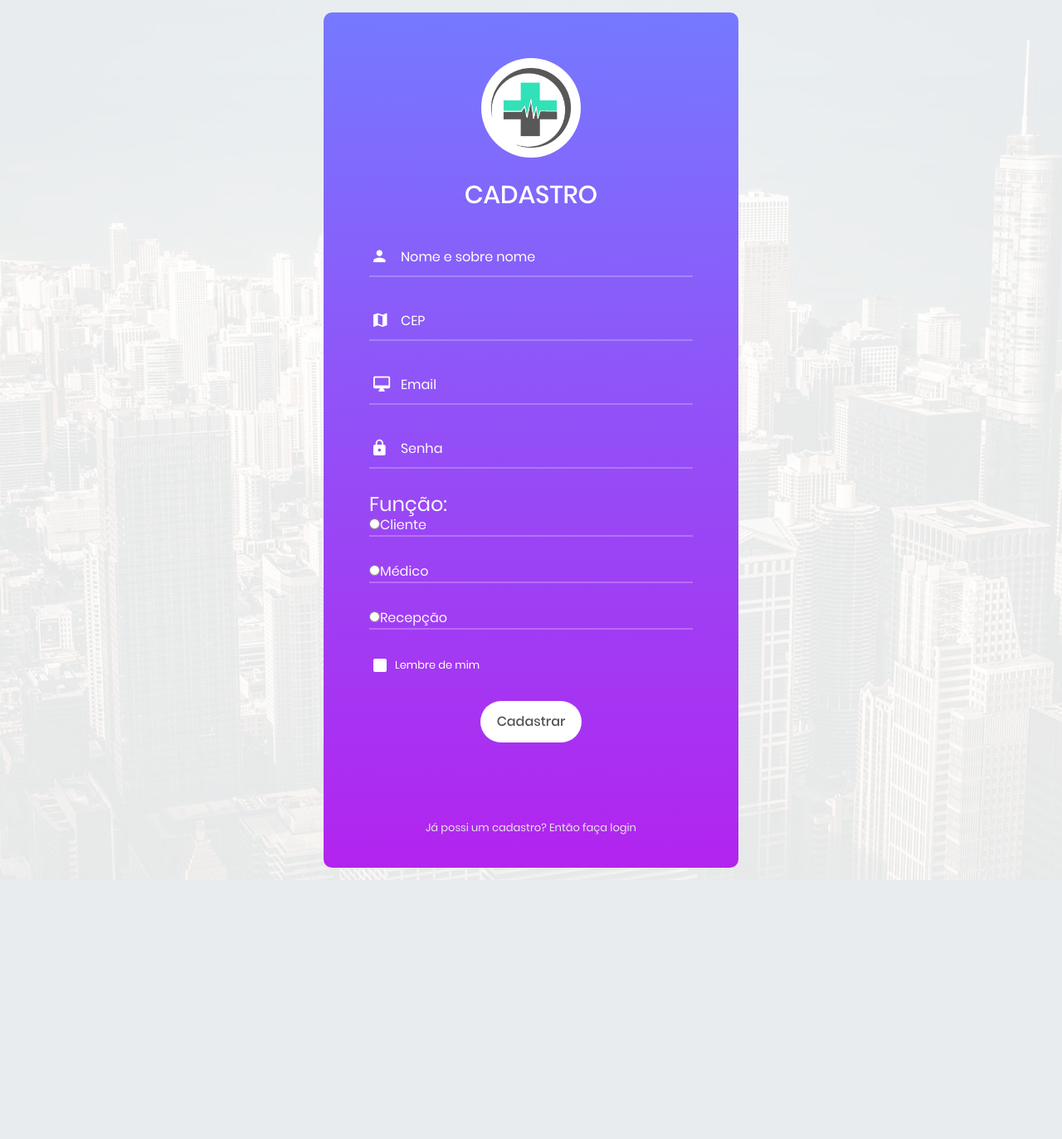
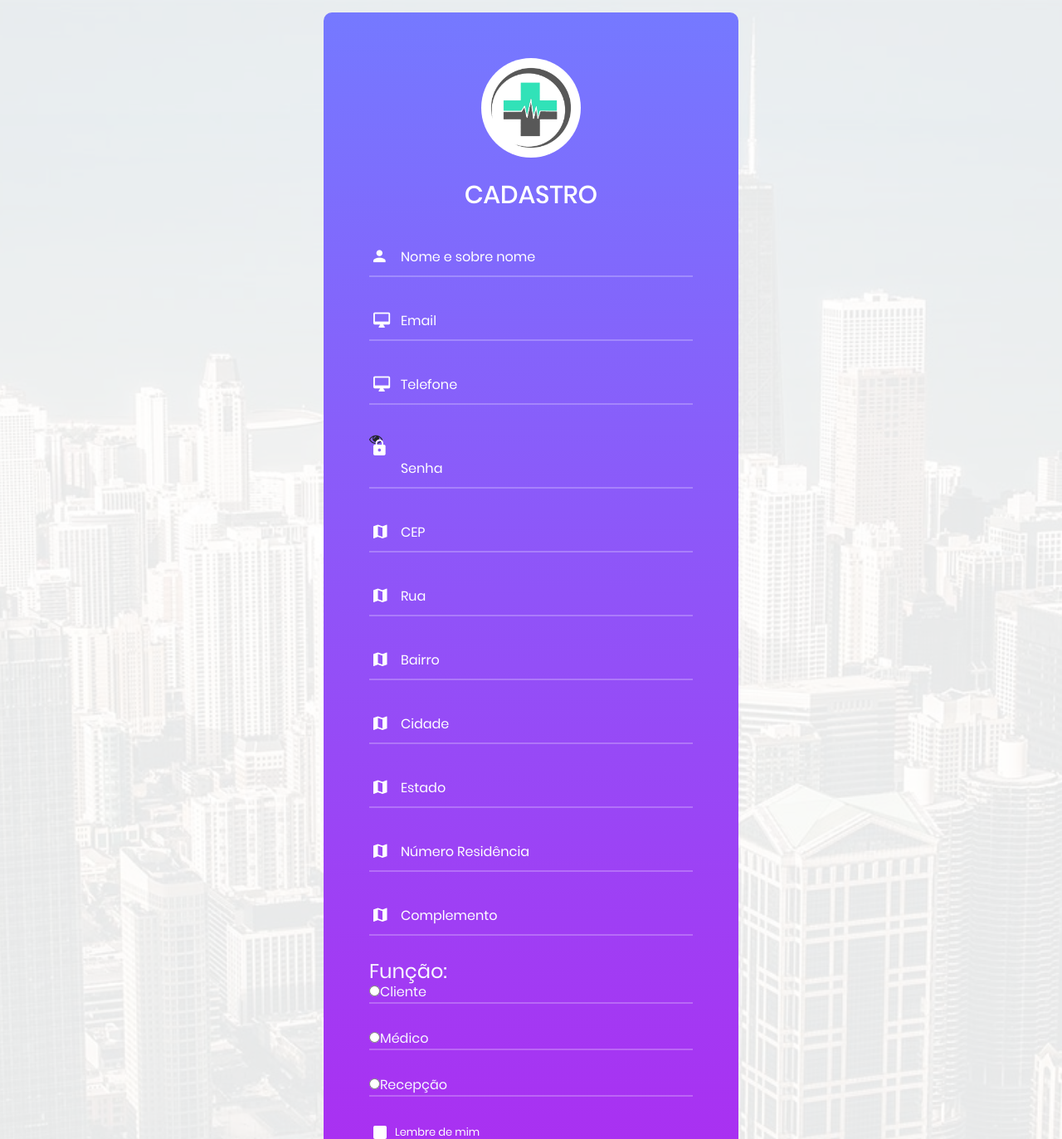
Before and after one commit to EM180303/projeto_php_oo, a PHP site: page /cadastro.php in a window 1280 px wide. Shown: the top 1373 px of the page at 83% size. Before the commit the page ends 1061 px from the top, so only its background shows below. Run offline with PHP 8.4, Linux system fonts and the light colour scheme.

Commit message:
cadastrando

```diff
--- a/codigos/cadastro.php
+++ b/codigos/cadastro.php
@@ -26,13 +26,84 @@
 	<link rel="stylesheet" type="text/css" href="css/util.css">
 	<link rel="stylesheet" type="text/css" href="css/main.css">
 <!--===============================================================================================-->
+
+<script>
+
+    function limpa_formulário_cep() {
+            //Limpa valores do formulário de cep.
+            document.getElementById('rua').value=("");
+            document.getElementById('bairro').value=("");
+            document.getElementById('cidade').value=("");
+            document.getElementById('uf').value=("");
+    }
+
+    function meu_callback(conteudo) {
+        if (!("erro" in conteudo)) {
+            //Atualiza os campos com os valores.
+            document.getElementById('rua').value=(conteudo.logradouro);
+            document.getElementById('bairro').value=(conteudo.bairro);
+            document.getElementById('cidade').value=(conteudo.localidade);
+            document.getElementById('uf').value=(conteudo.uf);
+
+        } //end if.
+        else {
+            //CEP não Encontrado.
+            limpa_formulário_cep();
+            alert("CEP não encontrado.");
+        }
+    }
+
+    function pesquisacep(valor) {
+
+        //Nova variável "cep" somente com dígitos.
+        var cep = valor.replace(/\D/g, '');
+
+        //Verifica se campo cep possui valor informado.
+        if (cep != "") {
+
+            //Expressão regular para validar o CEP.
+            var validacep = /^[0-9]{8}$/;
+
+            //Valida o formato do CEP.
+            if(validacep.test(cep)) {
+
+                //Preenche os campos com "..." enquanto consulta webservice.
+                document.getElementById('rua').value="...";
+                document.getElementById('bairro').value="...";
+                document.getElementById('cidade').value="...";
+                document.getElementById('uf').value="...";
+
+                //Cria um elemento javascript.
+                var script = document.createElement('script');
+
+                //Sincroniza com o callback.
+                script.src = 'https://viacep.com.br/ws/'+ cep + '/json/?callback=meu_callback';
+
+                //Insere script no documento e carrega o conteúdo.
+                document.body.appendChild(script);
+
+            } //end if.
+            else {
+                //cep é inválido.
+                limpa_formulário_cep();
+                alert("Formato de CEP inválido.");
+            }
+        } //end if.
+        else {
+            //cep sem valor, limpa formulário.
+            limpa_formulário_cep();
+        }
+    };
+
+    </script>
+
 </head>
 <body>
 
 	<div class="limiter">
 		<div class="container-login100" style="background-image: url('images/bg-01.jpg');">
 			<div class="wrap-login100">
-				<form action="home.php" class="login100-form validate-form">
+				<form action="cadastrar.php" method="POST" class="login100-form validate-form">
 					<span class="login100-form-logo">
 						<i><img src="imagens/logoHope.png" alt="Logo Hopw" height="110px"></i>
 					</span>
@@ -46,19 +117,57 @@
 						<span class="focus-input100" data-placeholder="&#xf207;"></span>
 					</div>
 
-					<div class="wrap-input100 validate-input" data-validate = "Coloque seu nome e sobre CEP">
-						<input class="input100" type="text" name="cep" placeholder="CEP">
-						<span class="focus-input100"data-placeholder="&#xf196;"></span>
-					</div>
-
 					<div class="wrap-input100 validate-input" data-validate = "Coloque seu email">
 						<input class="input100" type="text" name="email" placeholder="Email">
 						<span class="focus-input100" data-placeholder="&#xf291;"></span>
 					</div>
 
+					<div class="wrap-input100 validate-input" data-validate = "Coloque seu número de telefone">
+						<input class="input100" type="text" name="telefone" placeholder="Telefone">
+						<span class="focus-input100" data-placeholder="&#xf291;"></span>
+					</div>
+
 					<div class="wrap-input100 validate-input" data-validate="Coloque sua senha">
+						<span class="btn-show-pass">
+							<i class="fa fa fa-eye"></i>
+						</span>
 						<input class="input100" type="password" name="pass" placeholder="Senha">
 						<span class="focus-input100" data-placeholder="&#xf191;"></span>
+					</div>
+
+					<div class="wrap-input100 validate-input" data-validate = "Coloque seu CEP">
+						<input class="input100" type="text" id="cep" value="" name="cep" placeholder="CEP" onblur="pesquisacep(this.value);">
+						<span class="focus-input100"data-placeholder="&#xf196;"></span>
+					</div>
+
+					<div class="wrap-input100 validate-input" data-validate = "Coloque sua rua">
+						<input class="input100" type="text" id="rua"  name="rua" placeholder="Rua">
+						<span class="focus-input100"data-placeholder="&#xf196;"></span>
+					</div>
+
+					<div class="wrap-input100 validate-input" data-validate = "Coloque seu bairro">
+						<input class="input100" type="text" id="bairro" name="bairro" placeholder="Bairro">
+						<span class="focus-input100"data-placeholder="&#xf196;"></span>
+					</div>
+
+					<div class="wrap-input100 validate-input" data-validate = "Coloque sua cidade">
+						<input class="input100" type="text" id="cidade" name="cidade" placeholder="Cidade">
+						<span class="focus-input100"data-placeholder="&#xf196;"></span>
+					</div>
+
+					<div class="wrap-input100 validate-input" data-validate = "Coloque seu estado">
+						<input class="input100" type="text" id="uf" name="uf" placeholder="Estado">
+						<span class="focus-input100"data-placeholder="&#xf196;"></span>
+					</div>
+
+					<div class="wrap-input100 validate-input" data-validate = "Coloque o número da sua residência">
+						<input class="input100" type="text" name="numeroresi" placeholder="Número Residência">
+						<span class="focus-input100"data-placeholder="&#xf196;"></span>
+					</div>
+
+					<div class="wrap-input100 validate-input" data-validate = "Coloque a seu complemento">
+						<input class="input100" type="text" name="complemento" placeholder="Complemento">
+						<span class="focus-input100"data-placeholder="&#xf196;"></span>
 					</div>
 
 					<h4 style="color: #F8F8FF;">Função:</h4>
```
Also changed, not shown: codigos/cadastrar.php (added, +8 -0 lines).
